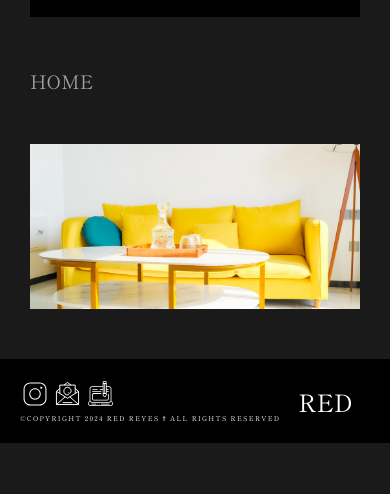
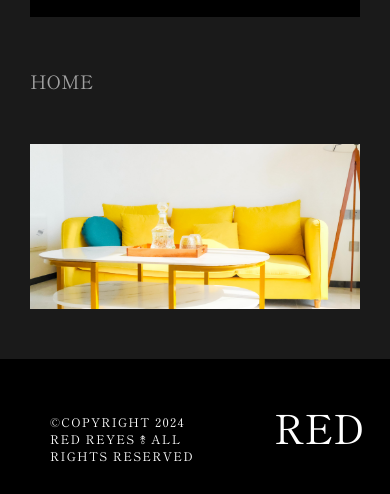
Before and after one commit to reyes-byui/portfolio, a plain HTML site: page inspiration.html in a window 390 px wide. Shown: the part 4064-4558 px from the top of the page. Before the commit the page ends 4507 px from the top, so only its background shows below. Drawn offline with nearby package versions, Linux system fonts and the light colour scheme.

Commit message:
Update inspiration.css

```diff
--- a/styles/inspiration.css
+++ b/styles/inspiration.css
@@ -645,104 +645,6 @@ font-size: 7pt;
     padding: 0;
     margin:0;
 }
-/* FOOTER */
-.footer {
-    display: flex;
-    max-width: 100%;
-    height: 40vh;
-    flex-direction: row;
-    flex: 1;
-    margin: 0;
-    padding:30px;
-    background-color:#000;
-}
-.copyright{
-    width: 60%;
-    height: auto;
-    align-content: center;
-    justify-content: center;
-    padding: 0 50px;
-}
-
-.copyrighthere h4{
-    font-size: 9pt;
-    color: #ffffff;
-    padding-bottom: 10px;
-    letter-spacing: 1pt;
-}
-.icons img{
-    padding: 20px;
-}
-
-.icons img:hover{
-    background-color:#717171;
-    border-radius: 15%;
-}
-
-.nickname{
-    width: 40%;
-    height: auto;
-    align-content: center;
-    padding: 0 50px;
-}
-
-.nickname a{
-    font-size: 55pt;
-    color: #ffffff;
-    text-align: right;
-    text-decoration: none;;
-}
-.nickname a:hover{
-    color:#E7A376;
-    text-align: right;
-    text-decoration: overline;;
-}
-/* footer */
-    .footer {
-        display: flex;
-        flex-direction: row;
-        max-width: 100%;
-        margin: 0;
-        padding:20px;
-        height: auto;
-    }
-    .copyright{
-        width: 75%;
-        height: auto;
-        align-content: center;
-        justify-content: center;
-        padding: 0;
-        margin:0;
-    }
-
-    .copyrighthere h4{
-        font-size: 5pt;
-        color: #ffffff;
-        padding: 0;
-        letter-spacing: 1pt;
-    }
-    .icons img{
-        padding: 2px;
-    }
-
-    .icons img:hover{
-        background-color:#717171;
-        border-radius: 15%;
-    }
-    .nickname{
-        width: 20%;
-        height: auto;
-        align-content: center;
-        padding: 0;
-        margin:0;
-    }
-
-    .nickname a{
-        font-size: 18pt;
-        color: #ffffff;
-        text-align: right;
-        text-decoration: none;;
-    }
 }
 
 /* ---------------IPAD VIEW-------------------------- */
@@ -754,13 +656,12 @@ font-size: 7pt;
     margin: 0;
     padding: 0;
     box-sizing: border-box;
-}
+    }
 header{
-
     display: flex;
     max-width: 100%;
     flex-direction: row;
-    padding:30px;
+    padding:20px;
     margin: 0;
     justify-content: center;
     align-items: center;
@@ -769,30 +670,31 @@ header{
 }
 
 .homelogo {
-    width: 8%;
+    width: 6%;
     justify-content: center;
     align-items: center;
     align-content: center;
 }
 
 .homelogo img{
-    width: 70%;
-    padding:   10px;
+    width: 100%;
+    padding:10px;
     align-items: center;
 }
+.homelogo img:hover{
+    background-color: #333;
+}
 .menunav {
-    width: 70%;
+    width: 85%;
     align-items: left;
     display: flex;
-    flex-direction: column;
+    justify-content: space-between;
 }
 
 .menunav .menu-toggle {
     display: none;
-    background-color: #000;
-    color: #A2A2A2;
     padding: 10px 20px;
-    font-size: 16px;
+    font-size: 16pt;
     border: none;
     cursor: pointer;
 }
@@ -802,13 +704,8 @@ header{
     flex-direction: row;
 }
 
-.menunav a:hover {
-    text-decoration: overline;
-    color:#E7A376;
-}
-
 .bigname {
-    width: 20%;
+    width: 9%;
     justify-content: center;
     align-items: center;
     align-content: center;
@@ -819,17 +716,16 @@ header{
 
 .menunav a{
     text-decoration: none;
-    color:#A2A2A2;
     letter-spacing: 1.2pt;
     padding: 0 30px;
     text-align: center;
 }
 
 .bigname h3{
-    font-size: 25pt;
-    color: #ffffff;
+    font-size: 23pt;
     text-align: center;
 }
+
 /* MAIN ----------------------------------------*/
 /* headerbanner */
 .title{
@@ -1071,6 +967,7 @@ header{
 
 }
 /* FOOTER */
+/* FOOTER */
 .footer {
     display: flex;
     max-width: 100%;
@@ -1117,5 +1014,4 @@ header{
     text-align: right;
     text-decoration: overline;;
 }
-
 }
```
